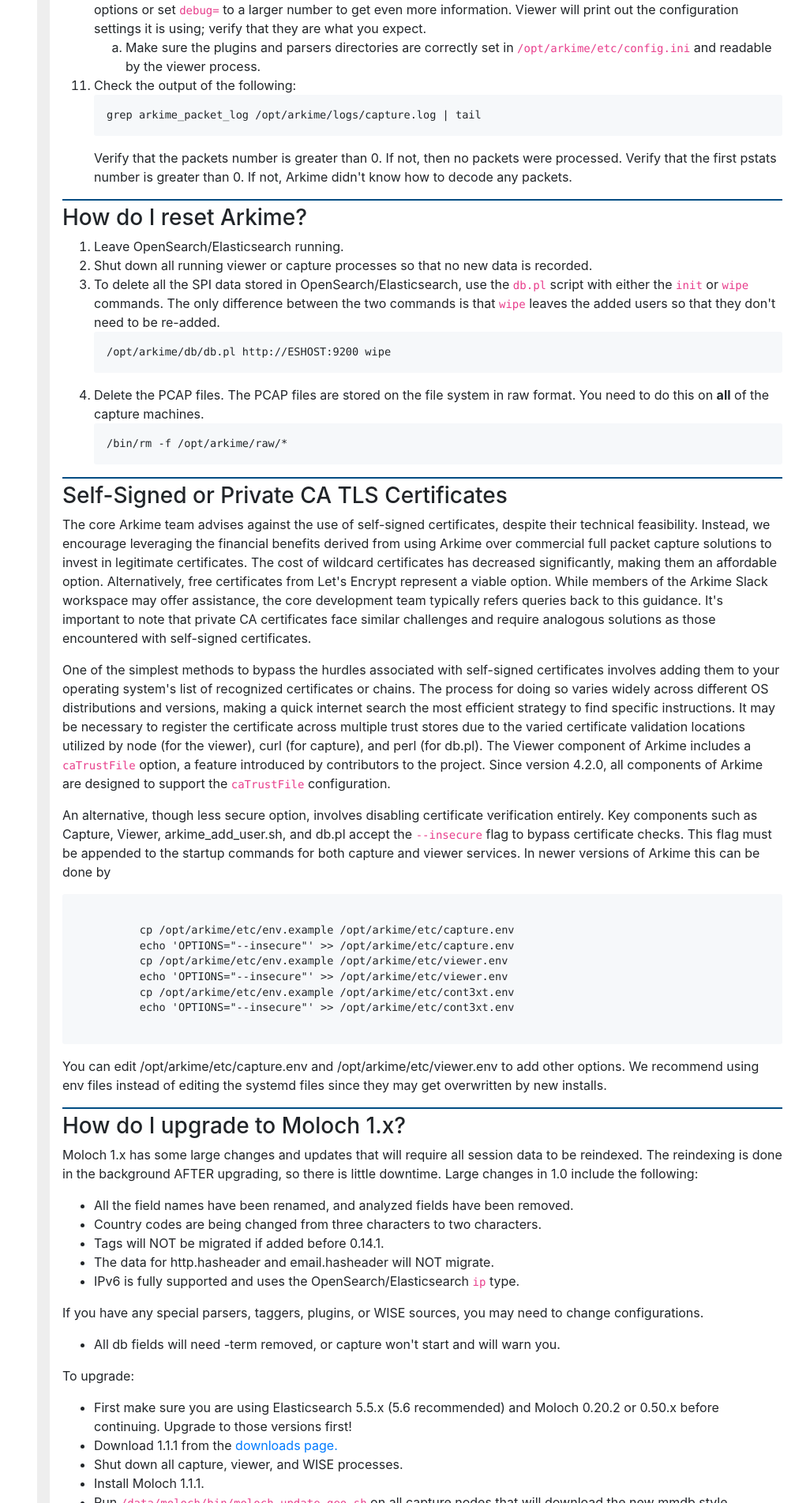
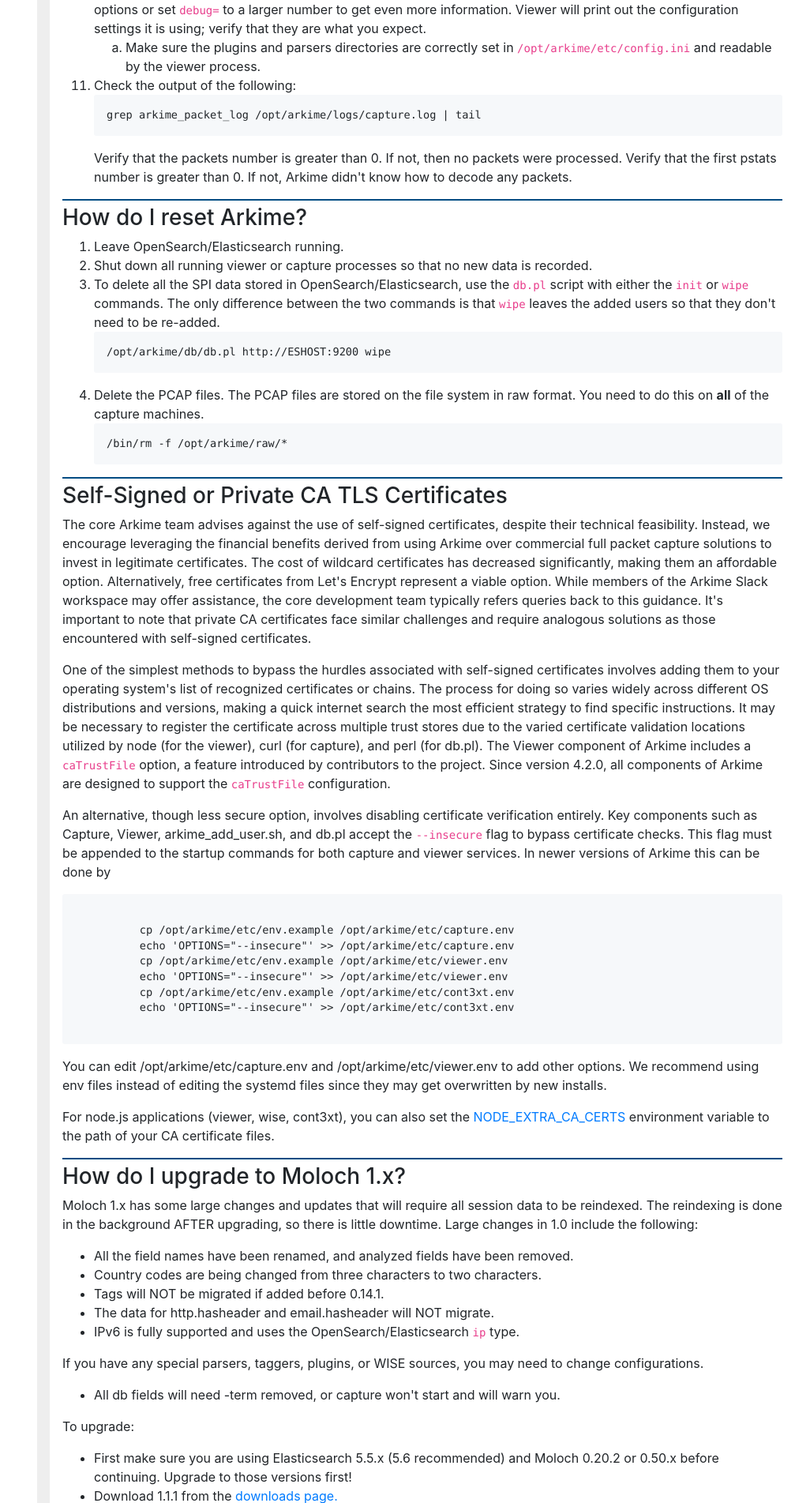
Before and after one commit to arkime/arkimeweb, a Jekyll site: the page built from faq.html, in a window 1280 px wide. Shown: the part 3097-5000 px from the top of the page at 79% size, without its empty margins (273-1280 px from the left). Built offline with Jekyll 4.4.1, drawn with Linux system fonts in a browser that asks for light colours; some of the changed text lies outside the part shown.

Commit message:
add NODE_EXTRA_CA_CERTS

```diff
--- a/faq.html
+++ b/faq.html
@@ -942,6 +942,9 @@
         You can edit /opt/arkime/etc/capture.env and /opt/arkime/etc/viewer.env to add other options.
         We recommend using env files instead of editing the systemd files since they may get overwritten by new installs.
       </p>
+      <p>
+        For node.js applications (viewer, wise, cont3xt), you can also set the <a href="https://nodejs.org/api/cli.html#node_extra_ca_certsfile">NODE_EXTRA_CA_CERTS</a> environment variable to the path of your CA certificate files.
+      </p>
 
       <h3 class="subsection"id="how_do_i_upgrade_to_moloch_1">
         How do I upgrade to Moloch 1.x?
```
